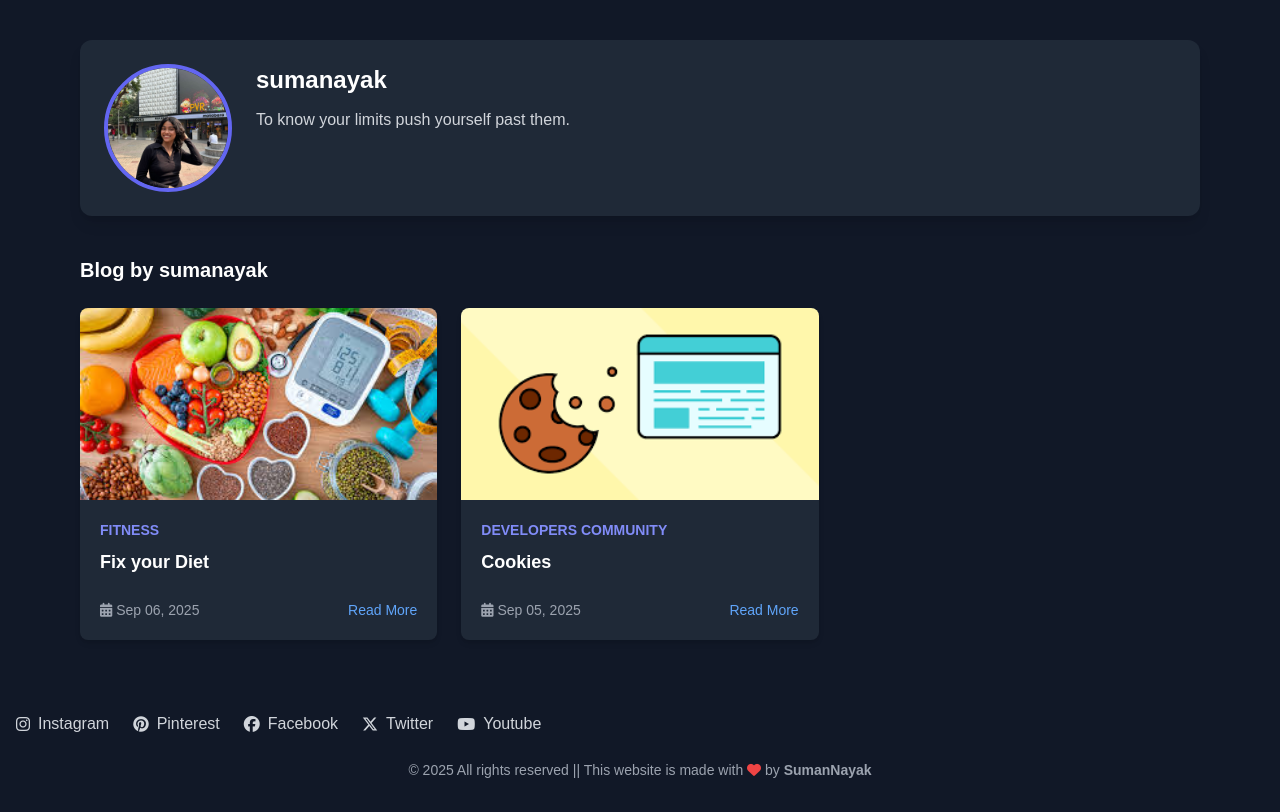
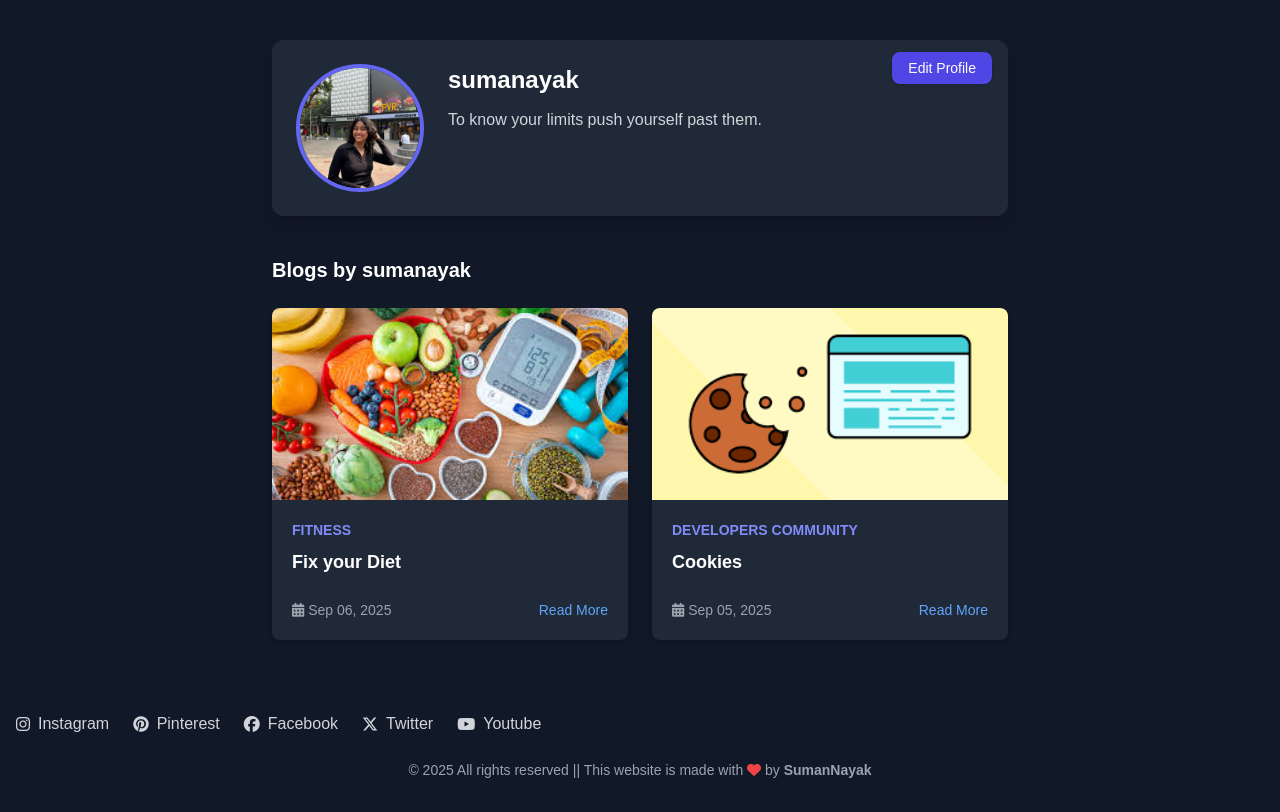
Before and after one commit to Sumnayak-Dev007/BlogSite, a Django app: page /auth/dashboard/ in a window 1280 px wide. Shown: the part 64-876 px from the top of the page. Run offline with Django 5.2, Linux system fonts and the light colour scheme; a user stored in the database is signed in; data comes from the database, SQL or seed files in the repository; both versions use the stored data as it was after the commit; some libraries are stand-ins or nearby versions.

Commit message:
profile_edit

```diff
--- a/post/views.py
+++ b/post/views.py
@@ -59,10 +59,10 @@ def blog_view(request,cat_slug, post_slug):
             post = Catblog.objects.filter(slug=post_slug).first()
         else:
             messages.error(request, "Something went wrong. Please try again.")
-            return redirect('catView')
+            return redirect('catView',slug=cat_slug)
     else:
         messages.error(request, "Something went wrong. Please try again.")
-        return redirect('catView')
+        return redirect('catView',slug=cat_slug)
 
     if request.method == "POST":
         # if not request.user.is_authenticated:
--- a/templates/base.html
+++ b/templates/base.html
@@ -16,6 +16,24 @@
 
 
     <script src="https://cdn.tailwindcss.com"></script>
+
+    <script>
+    // Live preview for image input
+    function previewImage(input) {
+      const preview = document.getElementById('picPreview');
+      if (input.files && input.files[0]) {
+        const reader = new FileReader();
+        reader.onload = function(e) {
+          preview.src = e.target.result;
+          preview.classList.remove('hidden');
+        }
+        reader.readAsDataURL(input.files[0]);
+      } else {
+        preview.src = "";
+        preview.classList.add('hidden');
+      }
+    }
+  </script>
 
     <link rel="stylesheet" href="https://cdnjs.cloudflare.com/ajax/libs/font-awesome/6.5.2/css/all.min.css">
 
--- a/templates/dashboard.html
+++ b/templates/dashboard.html
@@ -5,28 +5,38 @@
 
 
 <section class="py-10 bg-gray-900 text-gray-100">
-  <div class="max-w-6xl mx-auto px-4">
+  <div class="max-w-3xl mx-auto px-4"> <!-- Reduced width from 6xl to 3xl -->
 
     <!-- Profile Header -->
-    <div class="bg-gray-800 rounded-xl p-6 shadow-lg flex flex-col md:flex-row items-center md:items-start md:space-x-6">
+    <div class="bg-gray-800 rounded-xl p-6 shadow-lg flex flex-col md:flex-row items-center md:items-start md:space-x-6 relative">
       <!-- Profile Picture -->
-      <img src="{{ profile.pic.url }}" alt="{{ profile.user.username }}"
+      <img src="{{ profile.pic.url }}" alt="{{ profile.author.username }}"
            class="w-32 h-32 rounded-full object-cover border-4 border-indigo-500">
 
       <!-- Profile Info -->
-      <div class="mt-4 md:mt-0 text-center md:text-left">
+      <div class="mt-4 md:mt-0 text-center md:text-left flex-1">
         <h2 class="text-2xl font-bold text-white">{{ profile.author.username }}</h2>
         <p class="text-gray-400 text-sm mt-1">{{ profile.author.email }}</p>
         <p class="mt-3 text-gray-300">{{ profile.bio }}</p>
       </div>
+
+      <!-- Edit Button (only if logged in user owns this profile) -->
+      {% if request.user == profile.author %}
+      <div class="absolute top-4 right-4">
+        <a href="{% url 'profile_edit' %}"
+           class="px-4 py-2 text-sm font-medium bg-indigo-600 hover:bg-indigo-700 text-white rounded-lg shadow transition">
+          Edit Profile
+        </a>
+      </div>
+      {% endif %}
     </div>
 
-    <!-- post Section -->
+    <!-- Post Section -->
     <div class="mt-10">
-      <h3 class="text-xl font-bold text-white mb-6">Blog by {{ profile.author.username }}</h3>
+      <h3 class="text-xl font-bold text-white mb-6">Blogs by {{ profile.author.username }}</h3>
 
       {% if post %}
-        <div class="grid gap-6 sm:grid-cols-2 lg:grid-cols-3">
+        <div class="grid gap-6 sm:grid-cols-2">
           {% for blog in post %}
             <div class="bg-gray-800 rounded-lg shadow-md overflow-hidden flex flex-col">
 
@@ -54,11 +64,12 @@
           {% endfor %}
         </div>
       {% else %}
-        <p class="text-gray-400">No post yet.</p>
+        <p class="text-gray-400">No posts yet.</p>
       {% endif %}
     </div>
   </div>
 </section>
 
 
+
 {% endblock %}
--- a/templates/index.html
+++ b/templates/index.html
@@ -29,7 +29,7 @@
           <div class="text-gray-400 mt-3 flex items-center space-x-4 text-sm">
             <i class="fas fa-calendar-alt"></i>
             <span>{{ c.created_at|date:"M d, Y" }}</span>
-            <a href="#" class="hover:text-blue-400"><i class="fas fa-folder"></i> View</a>
+            <a href="{% url 'blog_view' c.category.slug c.slug %}" class="hover:text-blue-400"><i class="fas fa-folder"></i> View</a>
           </div>
         </div>
       </div>
--- a/users/urls.py
+++ b/users/urls.py
@@ -9,5 +9,6 @@ urlpatterns = [
     path('login/', auth_view.LoginView.as_view(template_name='login.html'), name='login'),
     path('logout/', views.CustomLogout.as_view(next_page='home'), name='logout'),
     path('dashboard/', views.dashboard, name='dashboard'),
+    path('profile_edit/', views.profile_edit, name='profile_edit'),
 
 ]
--- a/users/views.py
+++ b/users/views.py
@@ -1,5 +1,5 @@
 from django.shortcuts import render,redirect
-from .forms import SignUpForm
+from .forms import SignUpForm,ProfileForm
 from django.contrib.auth.views import LogoutView
 from django.contrib import messages
 from post.models import Catblog
@@ -32,3 +32,22 @@ def dashboard(request):
     profile = Profile.objects.filter(author=request.user).first()
     post = Catblog.objects.filter(author=request.user)
     return render(request,'dashboard.html',{'profile':profile,'post':post})
+
+
+@login_required
+def profile_edit(request):
+    # Ensure the profile exists (create on the fly if needed)
+    profile, created = Profile.objects.get_or_create(author=request.user)
+
+    if request.method == "POST":
+        form = ProfileForm(request.POST, request.FILES, instance=profile)
+        if form.is_valid():
+            form.save()
+            messages.success(request, "Profile updated successfully.")
+            return redirect("dashboard")  # change to your profile view name
+        else:
+            messages.error(request, "Please fix the errors below.")
+    else:
+        form = ProfileForm(instance=profile)
+
+    return render(request, "profile_edit.html", {"form": form, "profile": profile})
```
Also changed, not shown: templates/profile_edit.html (added, +81 -0 lines), users/forms.py (+22 -0 lines), db.sqlite3, media/images/20250906214653_Leg-Stretches-Christina-Carlyle.webp (added), media/images/20250906215424_Screenshot_2025-09-06_215409.png (added), media/images/20250906221246_Screenshot_2025-09-06_220847.png (added), media/images/20250906221347_images_2.jpeg (added), media/images/20250906221421_Screenshot_2025-09-06_221410.png (added), media/pfp/20250906205608_portrait-anime-character-doing-fitness-exercising_23-2151666658.jpg (added), media/pfp/20250906205630_portrait-anime-character-doing-fitness-exercising_23-2151666658.jpg (added).
